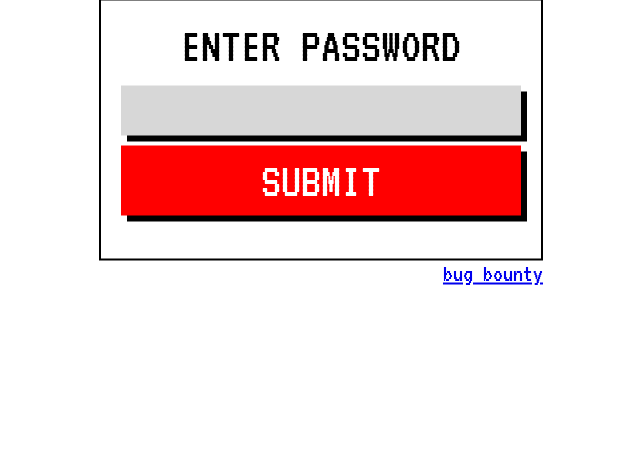
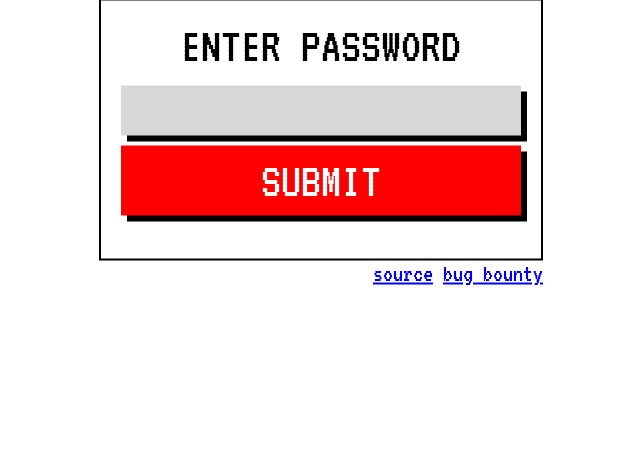
Before and after one commit to veggiedefender/vulnerable-webapps, a Flask app: page / in a window 1280 px wide. Shown: the part 258-719 px from the top of the page, without its empty margins (319-959 px from the left). Run offline with Flask 2, Linux system fonts and the light colour scheme; parts of the project's set-up code (start-up, migrations or seed data) failed here and were passed over.

Commit message:
add link to source code

```diff
--- a/timing_attack/static/index.css
+++ b/timing_attack/static/index.css
@@ -17,9 +17,9 @@ p {
   word-break: break-word;
 }
 
-a {
+.footer {
+  float: right;
   font-size: 25px;
-  float: right;
 }
 
 #loginForm {
--- a/timing_attack/templates/index.html
+++ b/timing_attack/templates/index.html
@@ -14,7 +14,10 @@
         <input type="submit" value="SUBMIT" id="submit">
         <div id="message"></div>
       </form>
-      <a href="/bugs">bug bounty</a>
+      <div class="footer">
+        <a href="https://github.com/veggiedefender/vulnerable-webapps/tree/master/timing_attack">source</a>
+        <a href="/bugs">bug bounty</a>
+      </div>
     </div>
     <script src="/static/app.js"></script>
   </body>
```
